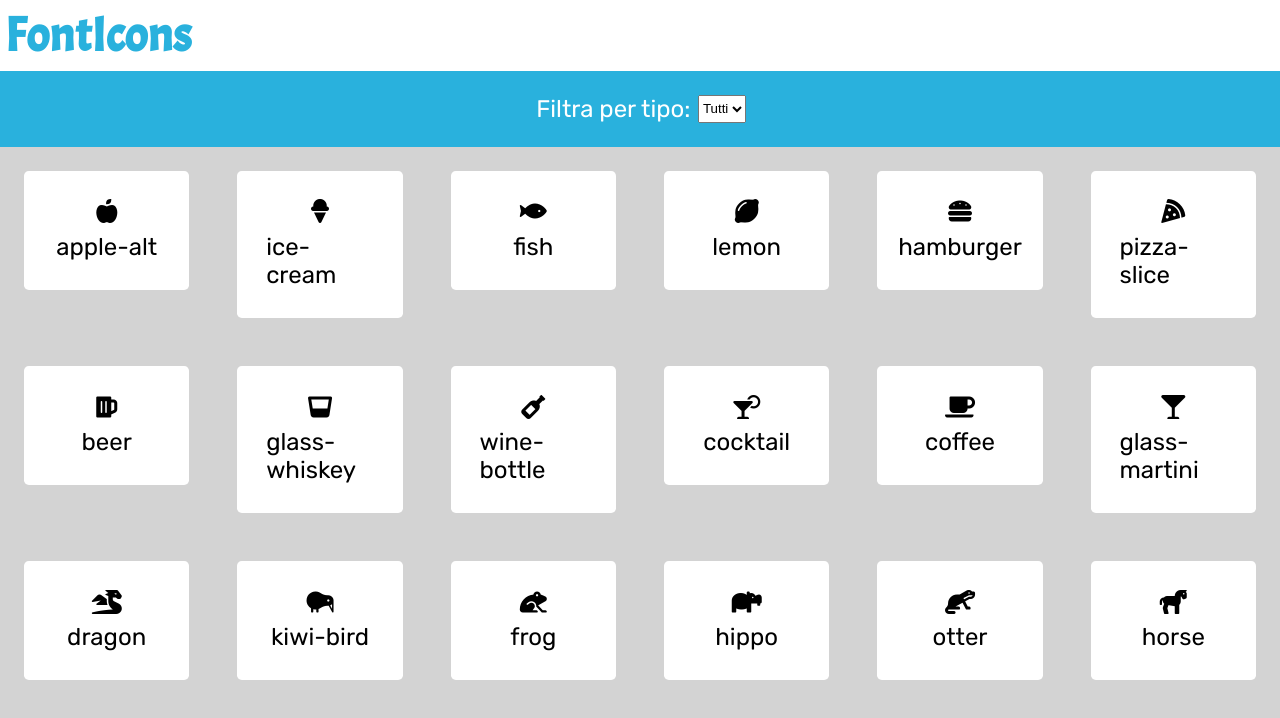
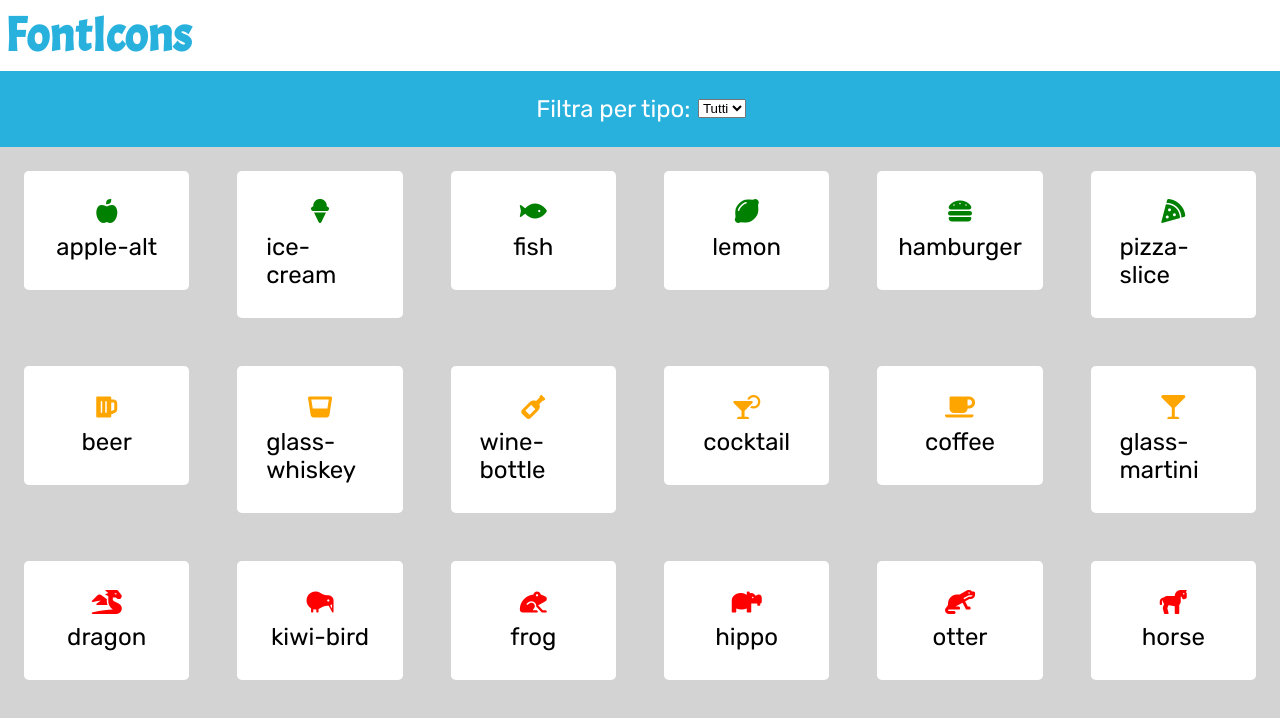
Before and after one commit to didebbo/js-es6-icons, a plain HTML site: page index.html in a window 1280 px wide. Drawn offline with Linux system fonts and the light colour scheme.

Commit message:
aggiunto i colori

```diff
--- a/js/index.js
+++ b/js/index.js
@@ -112,6 +112,12 @@ const icons = [
     },
 ];
 
+const color = {
+    food: "green",
+    animal: "red",
+    beverage: "orange"
+}
+
 icons.forEach((icon) => {
     const { name, family, prefix, category } = icon;
     const domCard = document.createElement("div");
@@ -121,6 +127,7 @@ icons.forEach((icon) => {
     const domIcon = document.createElement("i");
     domIcon.classList.add(family);
     domIcon.classList.add(`${prefix}${name}`);
+    domIcon.style.color = color[category];
     const domName = document.createElement("div");
     domName.classList.add("name");
     domName.innerHTML = name;
--- a/scss/style.scss
+++ b/scss/style.scss
@@ -29,6 +29,7 @@ body {
         .category {
             display: flex;
             justify-content: center;
+            align-items: center;
             background-color: $azure;
             padding: 1em;
             color: $white;
```
Also changed, not shown: css/style.css.
